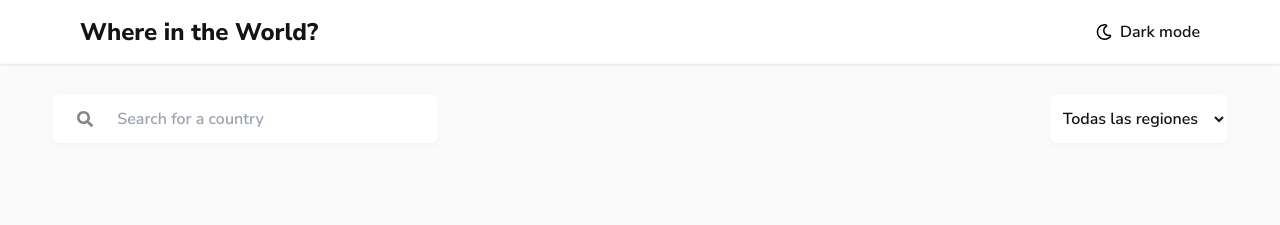
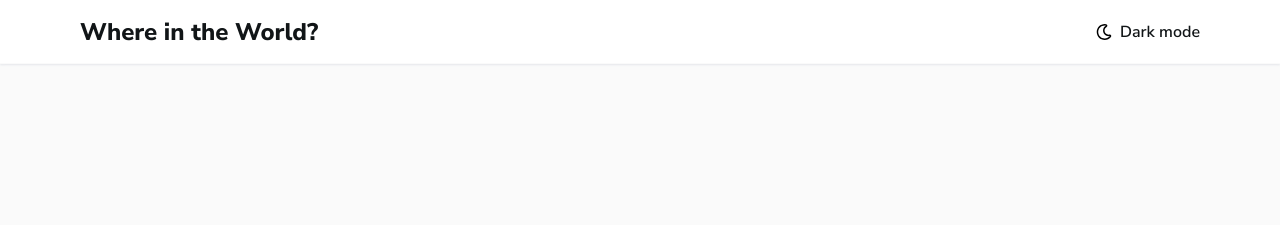
Before and after one commit to webzma/countries-app, a React (Vite) app: page / in a window 1280 px wide. Shown: the top 225 px of the page. Built offline with nearby package versions, Linux system fonts and the light colour scheme; grey boxes are pictures that could not be loaded.

Commit message:
fixing route

```diff
--- a/src/App/index.jsx
+++ b/src/App/index.jsx
@@ -13,7 +13,7 @@ function App() {
         <Layout>
           <Header />
           <Routes>
-            <Route path="/" element={<Home />} />
+            <Route path="/countries-app" element={<Home />} />
             <Route path="/country/:id" element={<Country />} />
           </Routes>
         </Layout>
--- a/src/Pages/Country/index.jsx
+++ b/src/Pages/Country/index.jsx
@@ -5,7 +5,7 @@ import { FaArrowLeft } from "react-icons/fa";
 export default function Country() {
   return (
     <div className="pb-10 w-9/12 pt-14 m-auto">
-      <Link to="/">
+      <Link to="/countries-app">
         <button className="mb-14 gap-2 flex justify-center items-center dark:text-white text-lg font-medium w-28 h-9 rounded-md dark:shadow-md dark:shadow-slate-900 dark:bg-slate-800 shadow-gray-200 shadow-lg bg-white">
           <FaArrowLeft  />
           Back
--- a/vite.config.js
+++ b/vite.config.js
@@ -4,5 +4,5 @@ import react from "@vitejs/plugin-react-swc";
 // https://vitejs.dev/config/
 export default defineConfig({
   plugins: [react()],
-  base: "/"
+  base: "/countries-app"
 });
```
